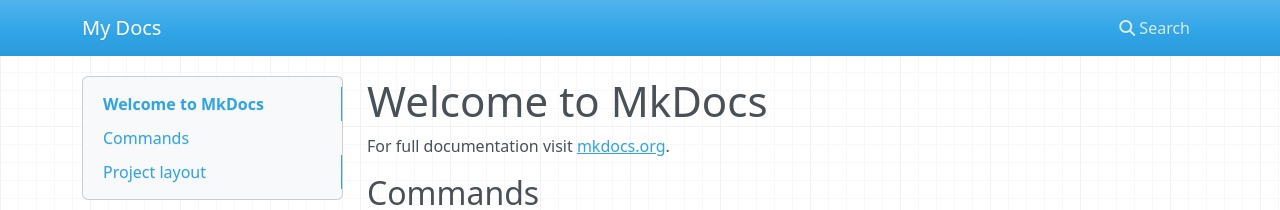
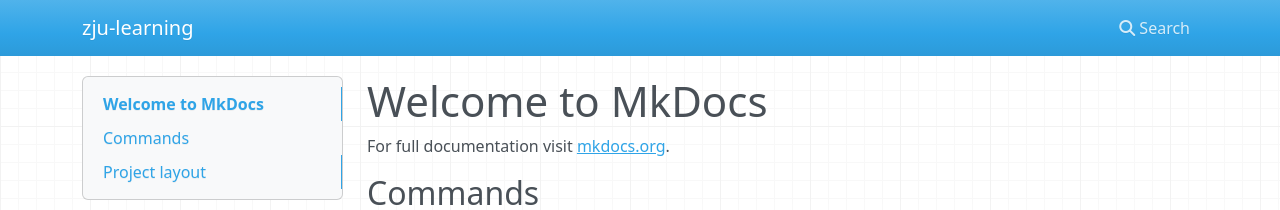
Before and after one commit to norangehere/zju-learning, an MkDocs documentation site: the page built from docs/docs/index.md, in a window 1280 px wide. Shown: the top 210 px of the page. Built offline with MkDocs 1.6.1, drawn with Linux system fonts in a browser that asks for light colours; nearby versions of some CDN libraries.

Commit message:
second commit

```diff
--- a/docs/mkdocs.yml
+++ b/docs/mkdocs.yml
@@ -1 +1 @@
-site_name: My Docs
+site_name: zju-learning
```
Also changed, not shown: 1 other file.
